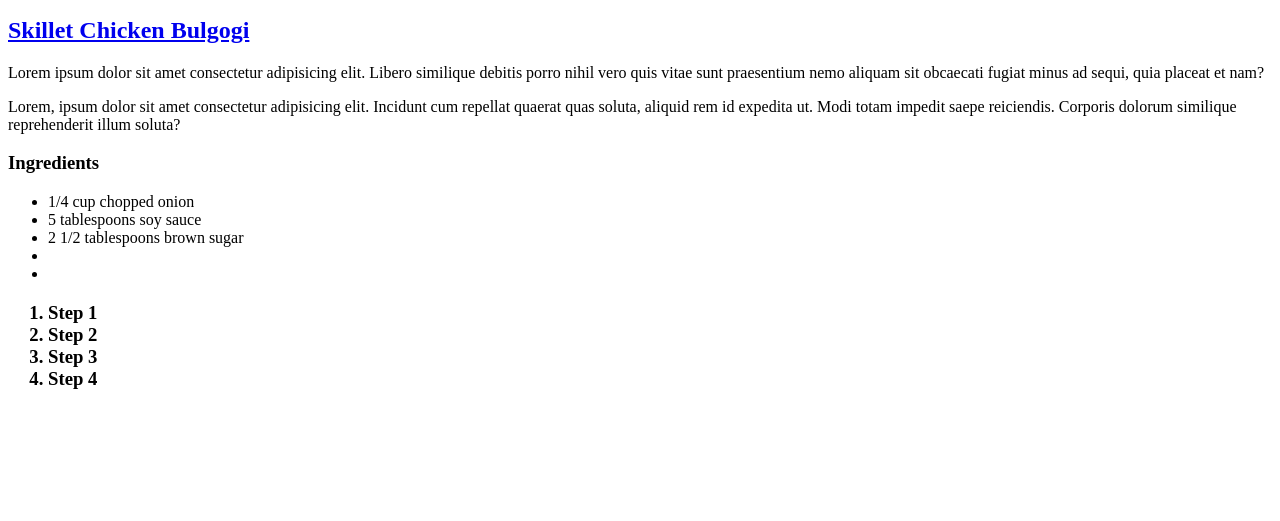
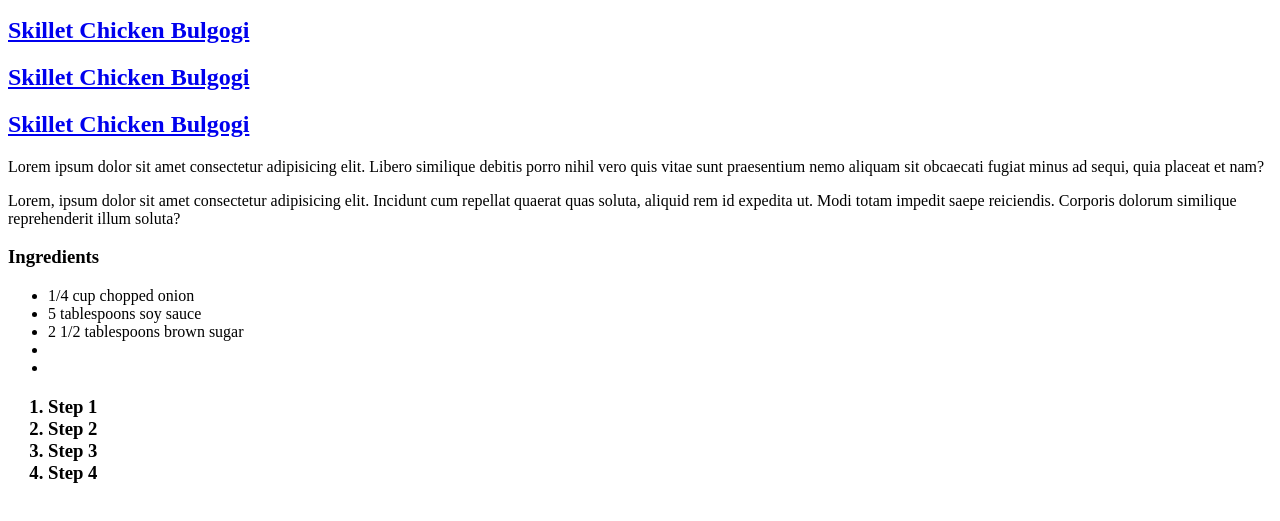
Before and after one commit to GustoKoMagProgram/odin-recipes, a plain HTML site: page index.html in a window 1280 px wide. Shown: the part 101-622 px from the top of the page. Drawn offline with Linux system fonts and the light colour scheme.

Commit message:
Added 2 more recipes index.html

```diff
--- a/index.html
+++ b/index.html
@@ -9,6 +9,8 @@
     <h1>Odin Recipes</h1>
     <img src="recipes/image.webp" alt="Image of Skillet Chicken Bulgogi">
     <h2><a href="recipes/skillet-chicken-bulgogi.html">Skillet Chicken Bulgogi</a></h2>
+    <h2><a href="recipes/skillet-chicken-pasta.html">Skillet Chicken Bulgogi</a></h2>
+    <h2><a href="recipes/american-goulash.html">Skillet Chicken Bulgogi</a></h2>
     <p>Lorem ipsum dolor sit amet consectetur adipisicing elit. Libero similique debitis porro nihil vero quis vitae sunt praesentium nemo aliquam sit obcaecati fugiat minus ad sequi, quia placeat et nam?</p>
     <p>Lorem, ipsum dolor sit amet consectetur adipisicing elit. Incidunt cum repellat quaerat quas soluta, aliquid rem id expedita ut. Modi totam impedit saepe reiciendis. Corporis dolorum similique reprehenderit illum soluta?</p>
     <h3>Ingredients</h3>
```
